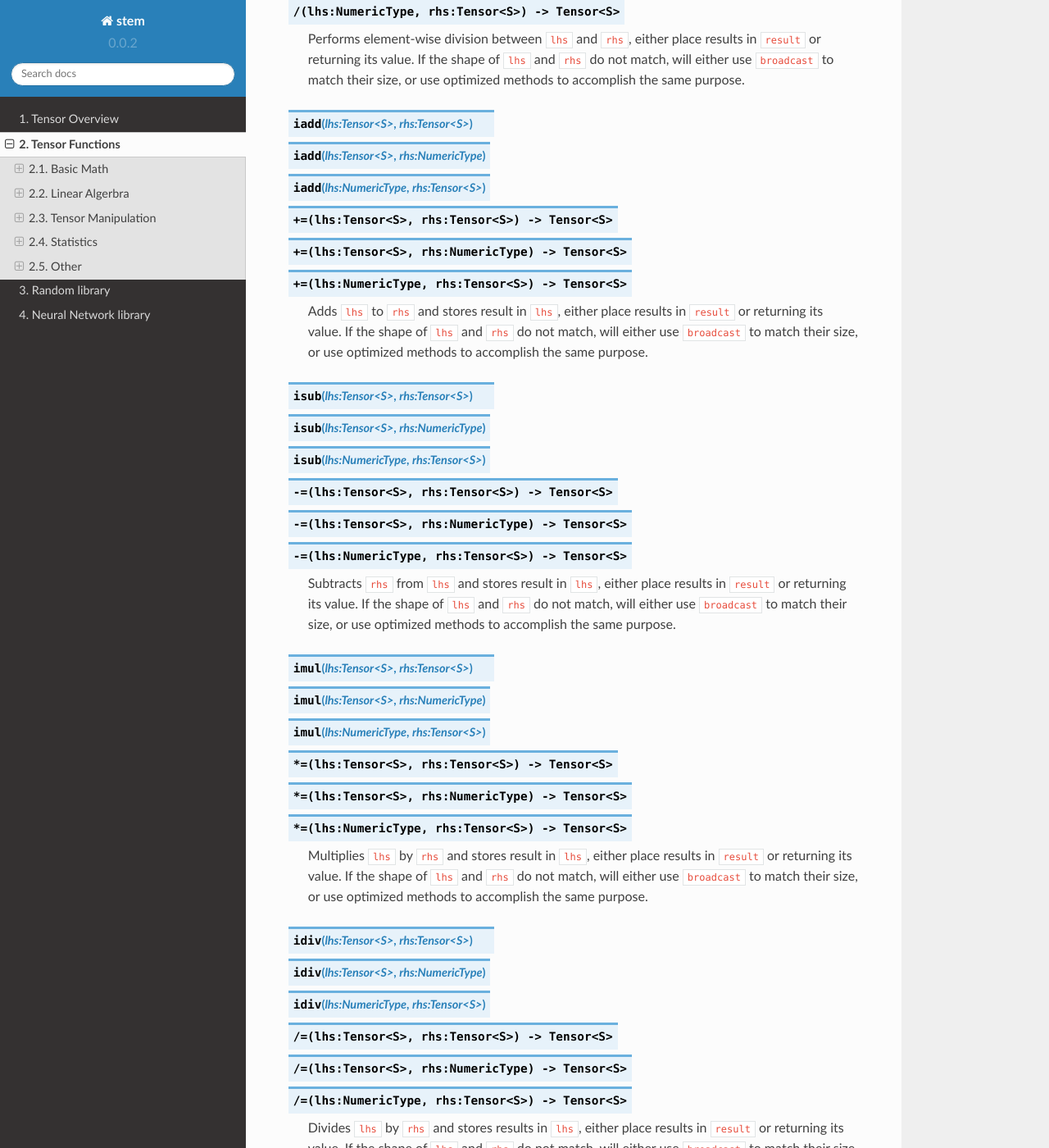
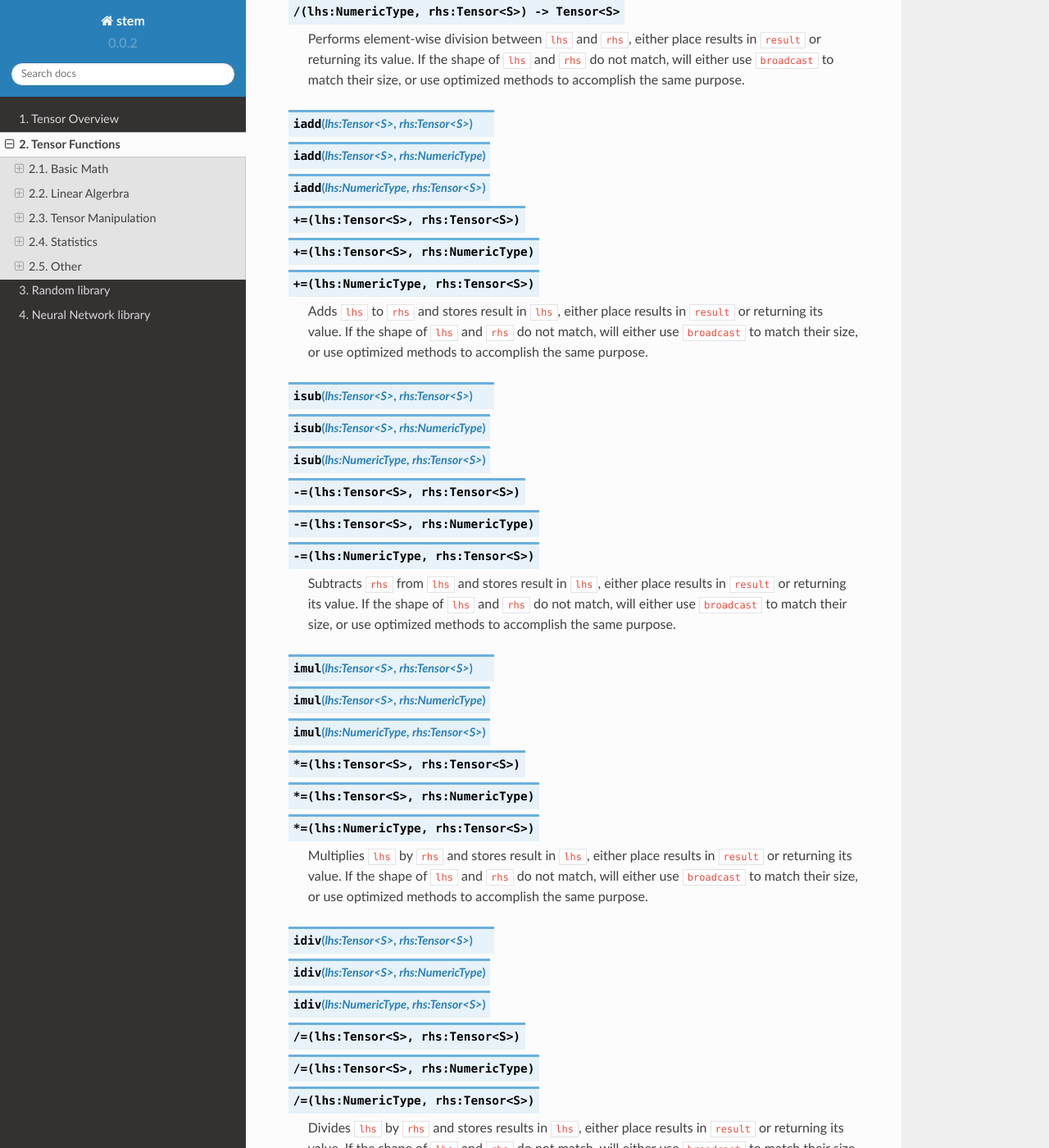
Before and after one commit to abeschneider/stem, a Sphinx documentation site: the page built from docs/source/functions.rst, in a window 1280 px wide and 1400 px high, scrolled down 1410 px. Shown: the whole window at 82% size. Built offline with Sphinx 7.4.7 and the Read the Docs theme 2.0.0, drawn with Linux system fonts in a browser that asks for light colours.

Commit message:
in-place operations do not return a value

```diff
--- a/docs/source/functions.rst
+++ b/docs/source/functions.rst
@@ -56,9 +56,9 @@ Basic Math
 .. function:: iadd(lhs:Tensor<S>, rhs:Tensor<S>)
               iadd(lhs:Tensor<S>, rhs:NumericType)
               iadd(lhs:NumericType, rhs:Tensor<S>)
-              +=(lhs:Tensor<S>, rhs:Tensor<S>) -> Tensor<S>
-              +=(lhs:Tensor<S>, rhs:NumericType) -> Tensor<S>
-              +=(lhs:NumericType, rhs:Tensor<S>) -> Tensor<S>
+              +=(lhs:Tensor<S>, rhs:Tensor<S>)
+              +=(lhs:Tensor<S>, rhs:NumericType)
+              +=(lhs:NumericType, rhs:Tensor<S>)
 
    Adds ``lhs`` to ``rhs`` and stores result in ``lhs``,
    either place results in ``result`` or returning its value. If the
@@ -68,9 +68,9 @@ Basic Math
 .. function:: isub(lhs:Tensor<S>, rhs:Tensor<S>)
               isub(lhs:Tensor<S>, rhs:NumericType)
               isub(lhs:NumericType, rhs:Tensor<S>)
-              -=(lhs:Tensor<S>, rhs:Tensor<S>) -> Tensor<S>
-              -=(lhs:Tensor<S>, rhs:NumericType) -> Tensor<S>
-              -=(lhs:NumericType, rhs:Tensor<S>) -> Tensor<S>
+              -=(lhs:Tensor<S>, rhs:Tensor<S>)
+              -=(lhs:Tensor<S>, rhs:NumericType)
+              -=(lhs:NumericType, rhs:Tensor<S>)
 
   Subtracts ``rhs`` from ``lhs`` and stores result in ``lhs``,
   either place results in ``result`` or returning its value. If the
@@ -80,9 +80,9 @@ Basic Math
 .. function:: imul(lhs:Tensor<S>, rhs:Tensor<S>)
               imul(lhs:Tensor<S>, rhs:NumericType)
               imul(lhs:NumericType, rhs:Tensor<S>)
-              *=(lhs:Tensor<S>, rhs:Tensor<S>) -> Tensor<S>
-              *=(lhs:Tensor<S>, rhs:NumericType) -> Tensor<S>
-              *=(lhs:NumericType, rhs:Tensor<S>) -> Tensor<S>
+              *=(lhs:Tensor<S>, rhs:Tensor<S>)
+              *=(lhs:Tensor<S>, rhs:NumericType)
+              *=(lhs:NumericType, rhs:Tensor<S>)
 
   Multiplies ``lhs`` by ``rhs`` and stores result in ``lhs``,
   either place results in ``result`` or returning its value. If the
@@ -92,9 +92,9 @@ Basic Math
 .. function:: idiv(lhs:Tensor<S>, rhs:Tensor<S>)
               idiv(lhs:Tensor<S>, rhs:NumericType)
               idiv(lhs:NumericType, rhs:Tensor<S>)
-              /=(lhs:Tensor<S>, rhs:Tensor<S>) -> Tensor<S>
-              /=(lhs:Tensor<S>, rhs:NumericType) -> Tensor<S>
-              /=(lhs:NumericType, rhs:Tensor<S>) -> Tensor<S>
+              /=(lhs:Tensor<S>, rhs:Tensor<S>)
+              /=(lhs:Tensor<S>, rhs:NumericType)
+              /=(lhs:NumericType, rhs:Tensor<S>)
 
   Divides ``lhs`` by ``rhs`` and stores results in ``lhs``,
   either place results in ``result`` or returning its value. If the
```
